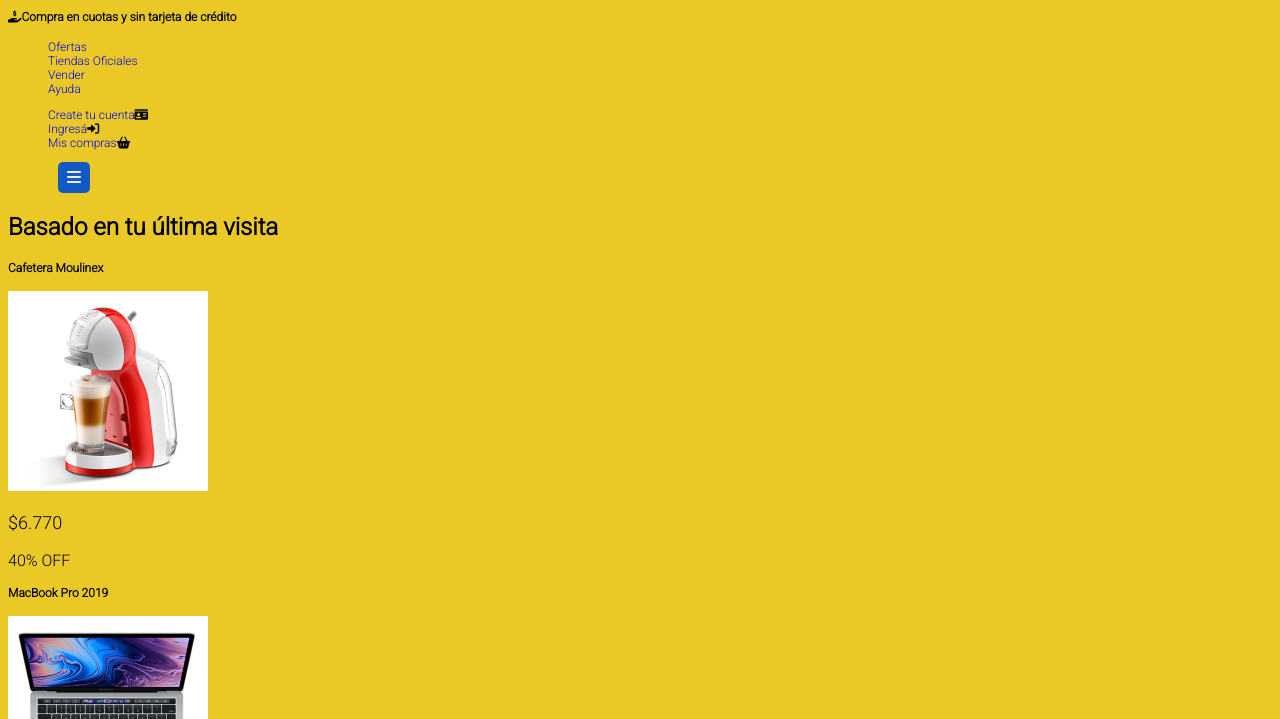
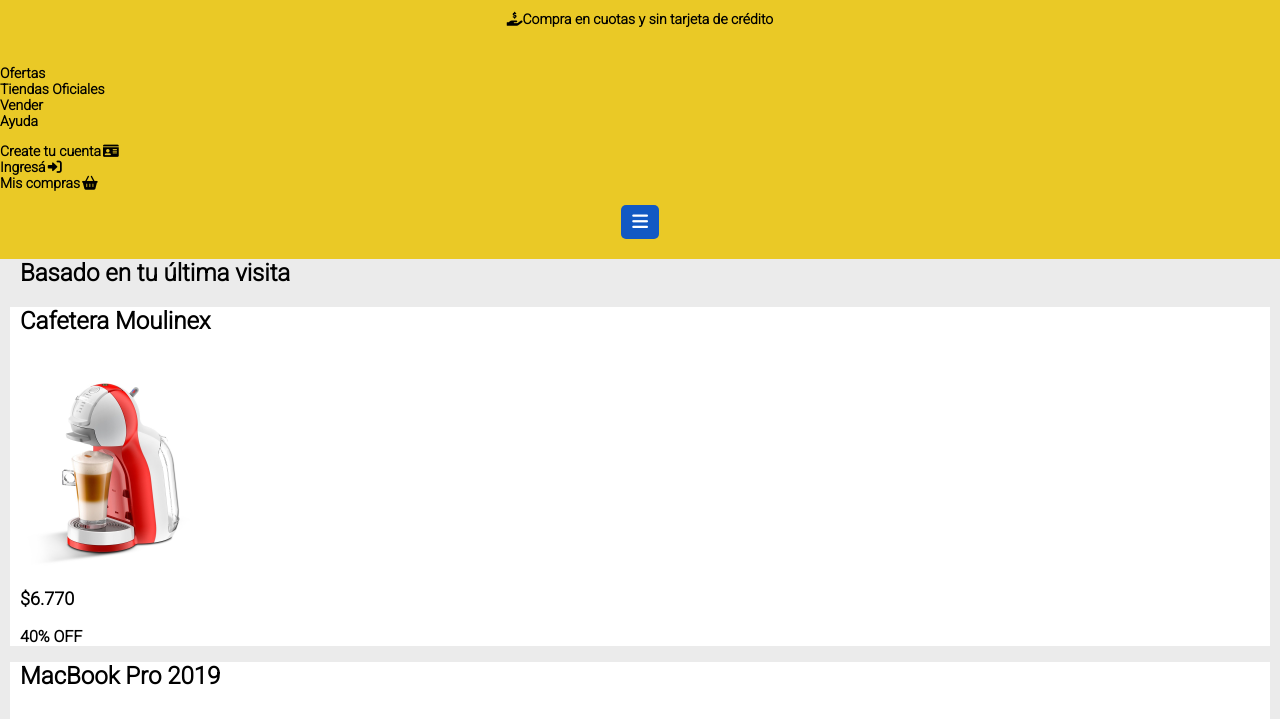
Before and after one commit to agustin9700/MERCADO_LIEBRE, a plain HTML site: page views/home.html in a window 1280 px wide. Shown: the part 90-809 px from the top of the page. Drawn offline with Linux system fonts and the light colour scheme.

Commit message:
agregando arreglos

```diff
--- /dev/null
+++ b/public/css/css/general.css
@@ -0,0 +1,41 @@
+@import url('https://fonts.googleapis.com/css2?family=Raleway:wght@100;300;500&family=Roboto:wght@100;300&display=swap');
+@import url(header.css);
+@import url(main.css);
+@import url(footer.css);
+
+
+
+
+
+:root {
+    --amarillo: #EAC926;
+    --azul: #03264C;
+    --celeste: #1259c3;
+    --gris-oscuro: #666;
+    --gris-claro: #ebebeb;
+    --verde: #39b54a;
+  }
+
+  *{
+    font-size: 14px;
+    color: black;
+    font-weight: bold;
+  }
+
+body{
+    font-family: 'Roboto', sans-serif;
+    margin: 0;
+
+}
+.titulares{
+  font-size: 24px;
+  margin-top: 0;
+  padding-left: 10px;
+}
+a{
+  text-decoration: none;
+}
+ul{
+  list-style: none;
+  padding: 0;
+}
--- /dev/null
+++ b/public/css/css/header.css
@@ -0,0 +1,32 @@
+header{
+    background-color: var(--amarillo);
+    padding-bottom: 20px;
+}
+
+header .search-bar{
+    padding: 10px 20px;
+}
+header .search-bar h3{
+    text-align: center;
+}
+
+
+
+header nav ul i{
+    padding-left: 2px;
+}
+
+.burger-menu{
+    text-align: center;
+    width: 20px;
+    background-color: var(--celeste);
+    margin: auto;
+    padding: 7px 9px;
+    border-radius: 5px;
+    font-size: 16px;
+}
+.burger-menu .fas {
+        color: white;
+        font-size: 18px;
+
+}
--- /dev/null
+++ b/public/css/css/main.css
@@ -0,0 +1,24 @@
+
+
+main{
+  background-color: var(--gris-claro);
+  padding-bottom: 10px;
+}
+
+  .detalle p:nth-child(3){
+    font-size: 18px;
+  }
+  .detalle p:nth-child(4){
+    font-size: 16px;
+  }
+
+  main section{
+    margin: 0 10px;
+
+  }
+  main section .detalle{
+    background-color: white;
+  }
+  main section .detalle p{
+    padding-left: 10px;
+  }
--- /dev/null
+++ b/public/css/footer.css
@@ -0,0 +1,20 @@
+footer{
+  margin-top: 10px;
+  padding-bottom: 10px;
+}
+.descripciones{
+    text-align: center;
+  }
+  .descripciones li p{
+    font-size: 16px;
+    color: var(--gris-oscuro);
+
+  }
+  .descripciones li{
+    margin-bottom: 60px;
+  }
+  .descripciones i{
+    font-size: 2em;
+    margin-bottom: 10px;
+    color: var(--celeste);
+  }
--- /dev/null
+++ b/public/css/general.css
@@ -0,0 +1,41 @@
+@import url('https://fonts.googleapis.com/css2?family=Raleway:wght@100;300;500&family=Roboto:wght@100;300&display=swap');
+@import url(header.css);
+@import url(main.css);
+@import url(footer.css);
+
+
+
+
+
+:root {
+    --amarillo: #EAC926;
+    --azul: #03264C;
+    --celeste: #1259c3;
+    --gris-oscuro: #666;
+    --gris-claro: #ebebeb;
+    --verde: #39b54a;
+  }
+
+  *{
+    font-size: 14px;
+    color: black;
+    font-weight: bold;
+  }
+
+body{
+    font-family: 'Roboto', sans-serif;
+    margin: 0;
+
+}
+.titulares{
+  font-size: 24px;
+  margin-top: 0;
+  padding-left: 10px;
+}
+a{
+  text-decoration: none;
+}
+ul{
+  list-style: none;
+  padding: 0;
+}
--- /dev/null
+++ b/public/css/header.css
@@ -0,0 +1,32 @@
+header{
+    background-color: var(--amarillo);
+    padding-bottom: 20px;
+}
+
+header .search-bar{
+    padding: 10px 20px;
+}
+header .search-bar h3{
+    text-align: center;
+}
+
+
+
+header nav ul i{
+    padding-left: 2px;
+}
+
+.burger-menu{
+    text-align: center;
+    width: 20px;
+    background-color: var(--celeste);
+    margin: auto;
+    padding: 7px 9px;
+    border-radius: 5px;
+    font-size: 16px;
+}
+.burger-menu .fas {
+        color: white;
+        font-size: 18px;
+
+}
--- /dev/null
+++ b/public/css/main.css
@@ -0,0 +1,24 @@
+
+
+main{
+  background-color: var(--gris-claro);
+  padding-bottom: 10px;
+}
+
+  .detalle p:nth-child(3){
+    font-size: 18px;
+  }
+  .detalle p:nth-child(4){
+    font-size: 16px;
+  }
+
+  main section{
+    margin: 0 10px;
+
+  }
+  main section .detalle{
+    background-color: white;
+  }
+  main section .detalle p{
+    padding-left: 10px;
+  }
--- a/public/css/style.css
+++ /dev/null
@@ -1,61 +0,0 @@
-@import url('https://fonts.googleapis.com/css2?family=Raleway:wght@100;300;500&family=Roboto:wght@100;300&display=swap');
-
-:root {
-    --amarillo: #EAC926;
-    --azul: #03264C;
-    --celeste: #1259c3;
-    --gris-oscuro: #666;
-    --gris-claro: #ebebeb;
-    --verde: #39b54a;
-  }
-*{
-  font-family: 'Roboto', sans-serif;
-
-}
-
-body{
-    background-color: var(--amarillo);
-    font-size: 12px;
-
-}
-
-.titulares{
-  font-size: 24px;
-}
-
-
-.detalle p:nth-child(3){
-  font-size: 18px;
-}
-.detalle p:nth-child(4){
-  font-size: 16px;
-}
-.descripciones{
-  text-align: center;
-}
-.descripciones li,p{
-  font-size: 16px;
-}
-.descripciones i{
-  font-size: 2em;
-  margin-top: 10px;
-  color: var(--celeste);
-}
-ul{
-  list-style: none;
-}
-a{
-  text-decoration: none;
-}
-.burger-menu {
-  background-color: var(--celeste);
-  color: var(--gris-claro);
-  padding: 6px 9px;
-  border-radius: 5px;
-  font-size: 16px;
-  margin-left: 50px;
-  display: inline-block;
-
-
-
-}
--- a/views/home.html
+++ b/views/home.html
@@ -5,22 +5,23 @@
     <meta charset="UTF-8" >
     <meta name="viewport" content="width=device-width, initial-scale=1.0" >
     <title>Mercado Liebre</title>
-    <link rel="stylesheet" href="../public/css/style.css" >
+    <link rel="stylesheet" href="../public/css/general.css" >
     <link href="https://cdnjs.cloudflare.com/ajax/libs/font-awesome/6.0.0/css/all.min.css" rel="stylesheet" >
 </head>
 
 <body>
     <header>
-        <div>
+        <div class="search-bar">
             <img src="../public/images/logo-mercado-liebre.svg" width="200" alt="" >
             <form action="#" method="GET">
                 <input type="text" placeholder="Buscar productos, marcas" name="search">
                 <button type="submit">Buscar</button>
             </form>
+            <h3><i class="fa-solid fa-hand-holding-dollar icono"></i>Compra en cuotas y sin tarjeta de crédito</h3>
         </div>
 
 
-        <h4><i class="fa-solid fa-hand-holding-dollar icono"></i>Compra en cuotas y sin tarjeta de crédito</h4>
+
         <nav>
             <ul>
                 <li><a href="#">Ofertas</a></li>
@@ -33,34 +34,38 @@
                 <li><a href="#">Ingresá</a><i class="fa-solid fa-right-to-bracket"></i></li>
                 <li><a href="#">Mis compras</a><i class="fa-solid fa-basket-shopping"></i></li>
             </ul>
+
         </nav>
-        <div class="burger-menu">
-            <i class="fas fa-bars"></i>
-        </div>
+
+            <div class="burger-menu">
+                <i class="fas fa-bars"></i>
+            </div>
+
+
     </header>
     <main>
         <section>
             <h2 class="titulares">Basado en tu última visita</h2>
             <article class="detalle">
-                <h4>Cafetera Moulinex</h4>
+                <h4 class="titulares">Cafetera Moulinex</h4>
                 <img src="../public/images/img-cafetera-moulinex.jpg" width="200" alt="imagen cafetera">
                 <p>$6.770</p>
                 <p>40% OFF</p>
             </article>
             <article class="detalle">
-                <h4>MacBook Pro 2019</h4>
+                <h4 class="titulares">MacBook Pro 2019</h4>
                 <img src="../public/images/img-macbook-pro-2019.jpg" width="200" alt="imagen macbook">
                 <p>$230.000</p>
                 <p>20% off</p>
             </article>
             <article class="detalle">
-                <h4>Samsung Galaxy S10</h4>
+                <h4 class="titulares">Samsung Galaxy S10</h4>
                 <img src="../public/images/img-samsung-galaxy-s10.jpg" width="200" alt="imagen galaxy">
                 <p>$70.500</p>
                 <p>10% off</p>
             </article>
             <article class="detalle">
-                <h4>SmartTv Samsung 43"</h4>
+                <h4 class="titulares">SmartTv Samsung 43"</h4>
                 <img src="../public/images/img-tv-samsung-smart.jpg" width="200" alt="tv samsung">
                 <p>$23.200</p>
                 <p>5% off</p>
@@ -69,25 +74,25 @@
         <section>
             <h2 class="titulares">Seccion Ofertas</h2>
             <article class="detalle">
-                <h4>Cafetera Moulinex</h4>
+                <h4 class="titulares"> Cafetera Moulinex</h4>
                 <img src="../public/images/img-cafetera-moulinex.jpg" width="200" alt="imagen cafetera">
                 <p>$6.770</p>
                 <p>40% off</p>
             </article>
             <article class="detalle">
-                <h4>MacBook Pro 2019</h4>
+                <h4 class="titulares">MacBook Pro 2019</h4>
                 <img src="../public/images/img-macbook-pro-2019.jpg" width="200" alt="imagen macbook">
                 <p>$230.000</p>
                 <p>20% off</p>
             </article>
             <article class="detalle">
-                <h4>Samsung Galaxy S10</h4>
+                <h4 class="titulares">Samsung Galaxy S10</h4>
                 <img src="../public/images/img-samsung-galaxy-s10.jpg" width="200" alt="imagen galaxys10">
                 <p>$70.500</p>
                 <p>10% off</p>
             </article>
             <article class="detalle">
-                <h4>SmartTv Samsung 43"</h4>
+                <h4 class="titulares">SmartTv Samsung 43"</h4>
                 <img src="../public/images/img-tv-samsung-smart.jpg" width="200" alt="imagen tv samsung">
                 <p>$23.200</p>
                 <p>5% off</p>
@@ -98,7 +103,7 @@
         <ul class="descripciones">
             <li>
                 <i class="fa-solid fa-credit-card"></i>
-                <h3>Pagá con tarjeta o en efectivo</h3>
+                <h4 class="titulares">Pagá con tarjeta o en efectivo</h4>
                 <p>
                     Con Mercado Liebre Cash, tenés cuotas sin interés con tarjeta o
                     efectivo en puntos de pago. ¡Y siempre es seguro!
@@ -106,7 +111,7 @@
             </li>
             <li>
                 <i class="fa-solid fa-gift"></i>
-                <h3>Envío gratis desde $ 2.500</h3>
+                <h4 class="titulares">Envío gratis desde $ 2.500</h4>
                 <p>
                     Solo por estar registrad@ en Mercado Liebre tenés envíos gratis en
                     miles de productos. Es un beneficio de Mercado Puntos.
@@ -114,7 +119,7 @@
             </li>
             <li>
                 <i class="fa-solid fa-user-shield"></i>
-                <h3>Seguridad, de principio a fin</h3>
+                <h4 class="titulares">Seguridad, de principio a fin</h4>
                 <p>
                     ¿No te gusta? ¡Devolvelo! En Mercado Liebre, no hay nada que no
                     puedas hacer, porque estás siempre protegid@.
```
Also changed, not shown: public/css/css/footer.css (added, +20 -0 lines).
